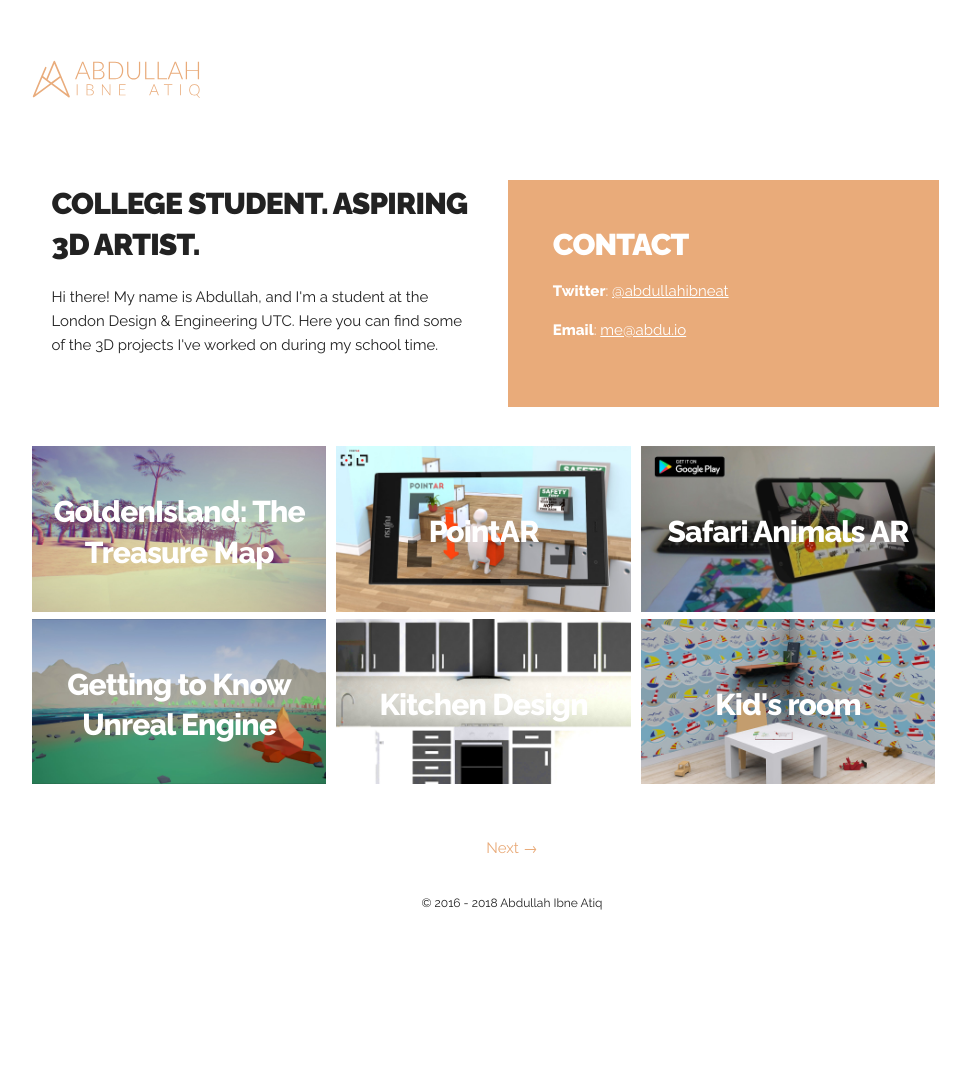
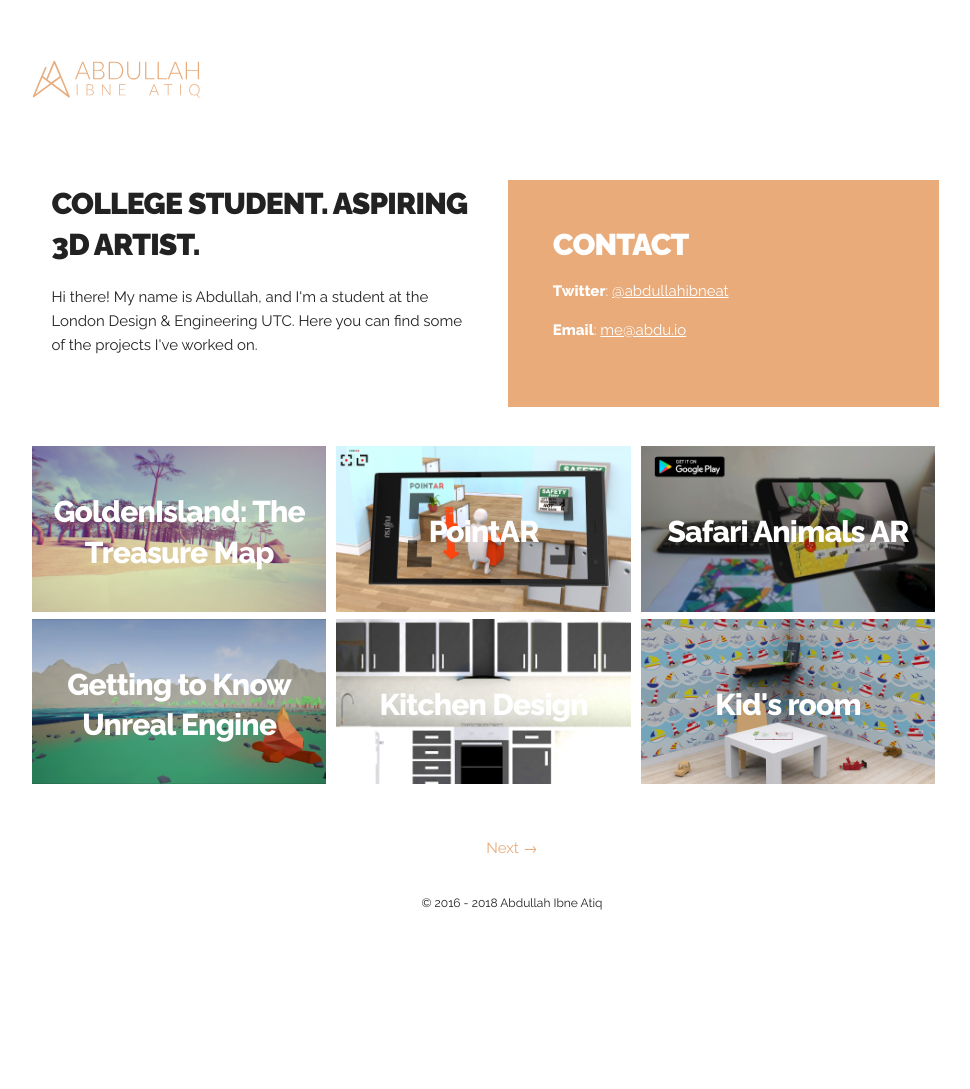
Before and after one commit to abdullahibneat/jekyll-portfolio, a Jekyll site: the page built from index.html, in a window 1280 px wide. Shown: the whole page, without its empty margins (128-1098 px from the left). Built offline with Jekyll 4.4.1, drawn with Linux system fonts in a browser that asks for light colours; the list of posts is cut into pages by our own code.

Commit message:
Update site description

```diff
--- a/_config.yml
+++ b/_config.yml
@@ -1,7 +1,7 @@
 # The blog configuration
 
 name: Abdullah Ibne Atiq
-description: Hi there! My name is Abdullah, and I'm a student at the London Design & Engineering UTC. Here you can find some of the 3D projects I've worked on during my school time.
+description: Hi there! My name is Abdullah, and I'm a student at the London Design & Engineering UTC. Here you can find some of the projects I've worked on.
 author: Abdullah Ibne Atiq
 permalink: /project/:title/
 timezone: Europe/London
```
